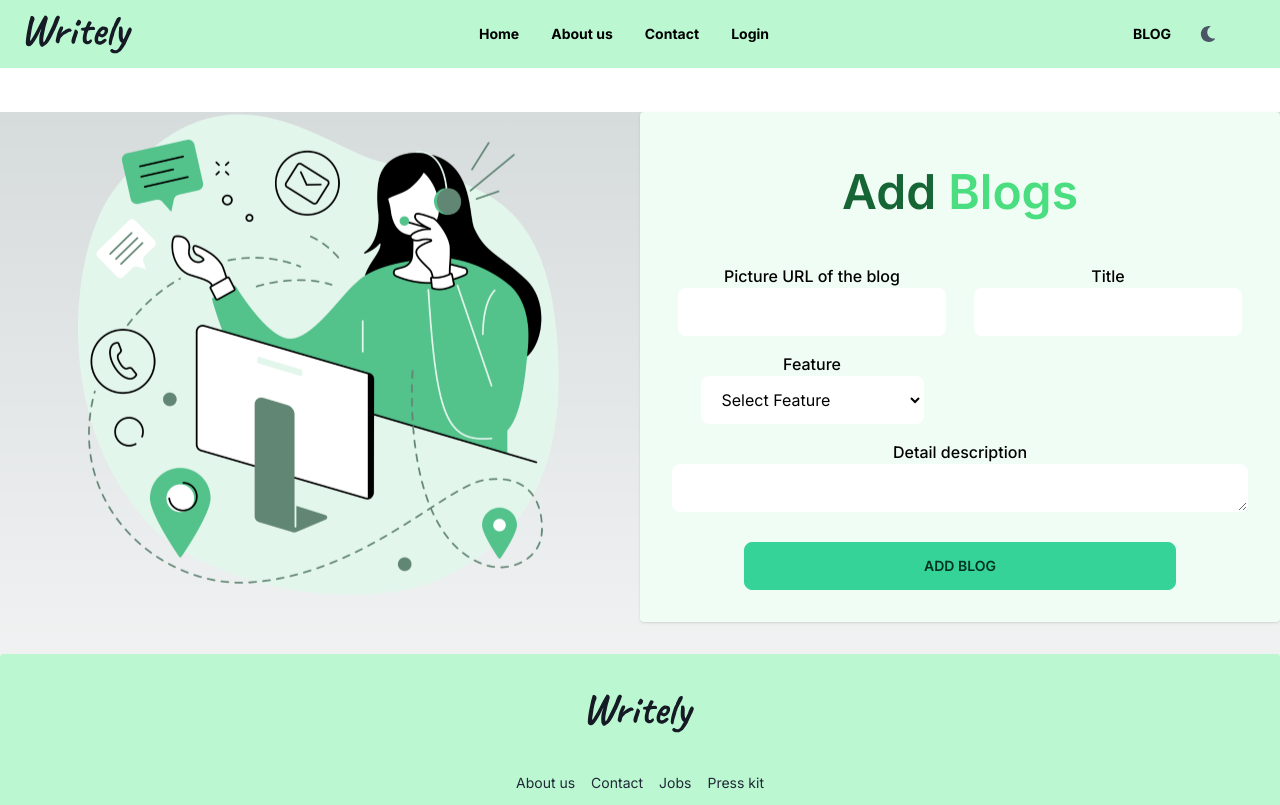
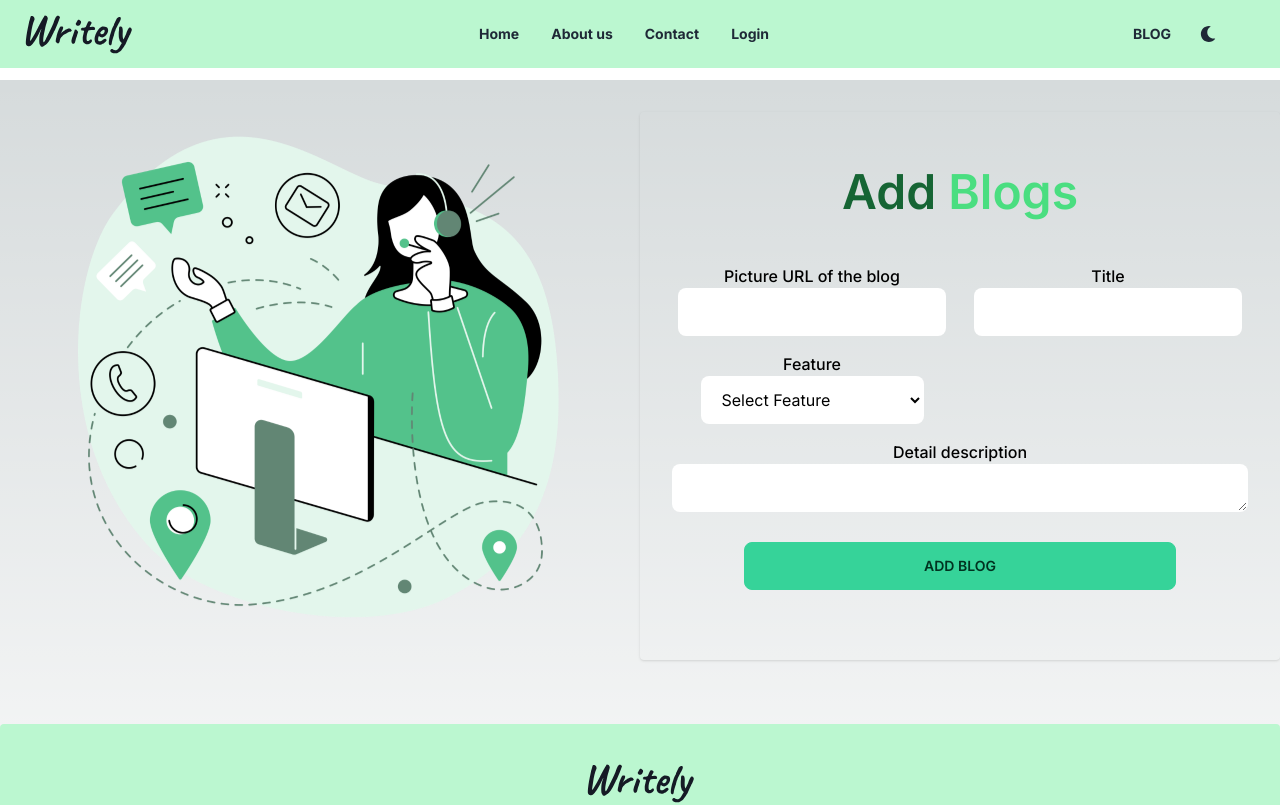
Before and after one commit to ArefinShaon/writely-next-app, a Next.js app: page /dashboard in a window 1280 px wide. Shown: the top 805 px of the page. Built offline with nearby package versions, Linux system fonts and the light colour scheme; no server answers.

Commit message:
navbar fix

```diff
--- a/src/app/allTags/[id]/page.jsx
+++ b/src/app/allTags/[id]/page.jsx
@@ -17,7 +17,7 @@ async function getData(id) {
 const page = async ({ params }) => {
   const data = await getData(params.id);
   return (
-    <div className="md:mt-20 mt-16 px-6 py-6 md:px-16 ">
+    <div className="md:mt-20 mt-16 px-6 py-6 md:py-10 md:px-16 ">
       <div className="mx-auto flex justify-center items-center">
         <h3 className="text-center  rounded-lg font-semibold text-green-600 mb-2  bg-slate-200 btn btn-sm">
           {data.category}
--- a/src/app/blog/[category]/page.jsx
+++ b/src/app/blog/[category]/page.jsx
@@ -48,7 +48,7 @@ const Page = ({ params }) => {
   }
 
   return (
-    <div className="mt-24 mb-10 lg:px-20">
+    <div className="lg:mt-20 mt-16 py-10 mb-10 lg:px-20">
       <h1 className="text-2xl lg:text-3xl text-black font-bold hover:text-green-600 underline mb-6 text-center">
         {decodedCategory}
       </h1>
--- a/src/app/dashboard/page.jsx
+++ b/src/app/dashboard/page.jsx
@@ -58,10 +58,10 @@ const dashboard = () => {
       });
   };
   return (
-    <div className="md:flex mt-24 lg:mt-28 mb-8 ">
+    <div className="md:flex mt-16 lg:mt-20 py-8 mb-8 ">
       <div className="md:w-1/2">
         <Image
-          className=" mx-auto banner-img "
+          className=" mx-auto banner-img py-6 "
           height={500}
           width={500}
           src={img1}
@@ -70,7 +70,7 @@ const dashboard = () => {
       </div>
       <form
         onSubmit={handleSubmit}
-        className="md:w-1/2 mx-auto md:mx-0 md:mt-0 mt-8 bg-green-50 p-8 text-center rounded shadow"
+        className="md:w-1/2 mx-auto md:mx-0 md:mt-0 mt-8  p-8 text-center rounded shadow"
       >
         <h2 className="md:text-5xl font-semibold md:mb-6 text-center text-2xl p-6">
           <span className="text-green-800">Add</span>{" "}
--- a/src/app/globals.css
+++ b/src/app/globals.css
@@ -20,17 +20,13 @@
 /* globals.css */
 
 :root {
-  --foreground-rgb: 0, 0, 0;
-  --background-start-rgb: 214, 219, 220;
-  --background-end-rgb: 255, 255, 255;
-}
+  --foreground-rgb-light: 0, 0, 0;
+  --background-start-rgb-light: 214, 219, 220;
+  --background-end-rgb-light: 255, 255, 255;
 
-@media (prefers-color-scheme: dark) {
-  :root {
-    --foreground-rgb: 255, 255, 255;
-    --background-start-rgb: 0, 0, 0;
-    --background-end-rgb: 0, 0, 0;
-  }
+  --foreground-rgb-dark: 255, 255, 255;
+  --background-start-rgb-dark: 0, 0, 0;
+  --background-end-rgb-dark: 0, 0, 0;
 }
 
 body {
--- a/src/components/navbar/Navbar.jsx
+++ b/src/components/navbar/Navbar.jsx
@@ -14,15 +14,22 @@ const Navbar = () => {
 
   useEffect(() => {
     const root = window.document.documentElement;
+
     if (isDarkMode) {
-      root.classList.add("dark");
+      root.style.setProperty('--foreground-rgb', 'var(--foreground-rgb-dark)');
+      root.style.setProperty('--background-start-rgb', 'var(--background-start-rgb-dark)');
+      root.style.setProperty('--background-end-rgb', 'var(--background-end-rgb-dark)');
     } else {
-      root.classList.remove("dark");
+      root.style.setProperty('--foreground-rgb', 'var(--foreground-rgb-light)');
+      root.style.setProperty('--background-start-rgb', 'var(--background-start-rgb-light)');
+      root.style.setProperty('--background-end-rgb', 'var(--background-end-rgb-light)');
     }
   }, [isDarkMode]);
+
   const toggleTheme = () => {
-    setIsDarkMode((prevState) => !prevState);
+    setIsDarkMode(prevState => !prevState);
   };
+
   const handleLogOut = () => {
     logOut()
       .then(() => {
@@ -78,7 +85,7 @@ const Navbar = () => {
   );
 
   return (
-    <div className="navbar fixed  z-50 top-0 bg-green-200">
+    <div className="navbar fixed text-base-content  z-50 top-0 bg-green-200">
       <div className="navbar-start">
         <div className="dropdown">
           <label tabIndex={0} className="btn btn-ghost lg:hidden w-full">
@@ -99,7 +106,7 @@ const Navbar = () => {
           </label>
           <ul
             tabIndex={0}
-            className="menu menu-sm dropdown-content mt-3 z-[1] p-2 shadow bg-base-100 rounded-box font-bold w-52"
+            className="menu menu-sm dropdown-content mt-3 z-[1] p-2 shadow  rounded-box font-bold w-52"
           >
             {navItems}
           </ul>
@@ -117,7 +124,7 @@ const Navbar = () => {
       <div className="navbar-end md:mr-8">
         <p className="font-bold btn btn-ghost">Blog</p>
         <button
-          className="theme-toggle m-3 mr-6 text-gray-600"
+          className="theme-toggle m-3 mr-6 "
           onClick={toggleTheme}
           aria-label={isDarkMode ? "Light Mode" : "Dark Mode"}
         >
```
